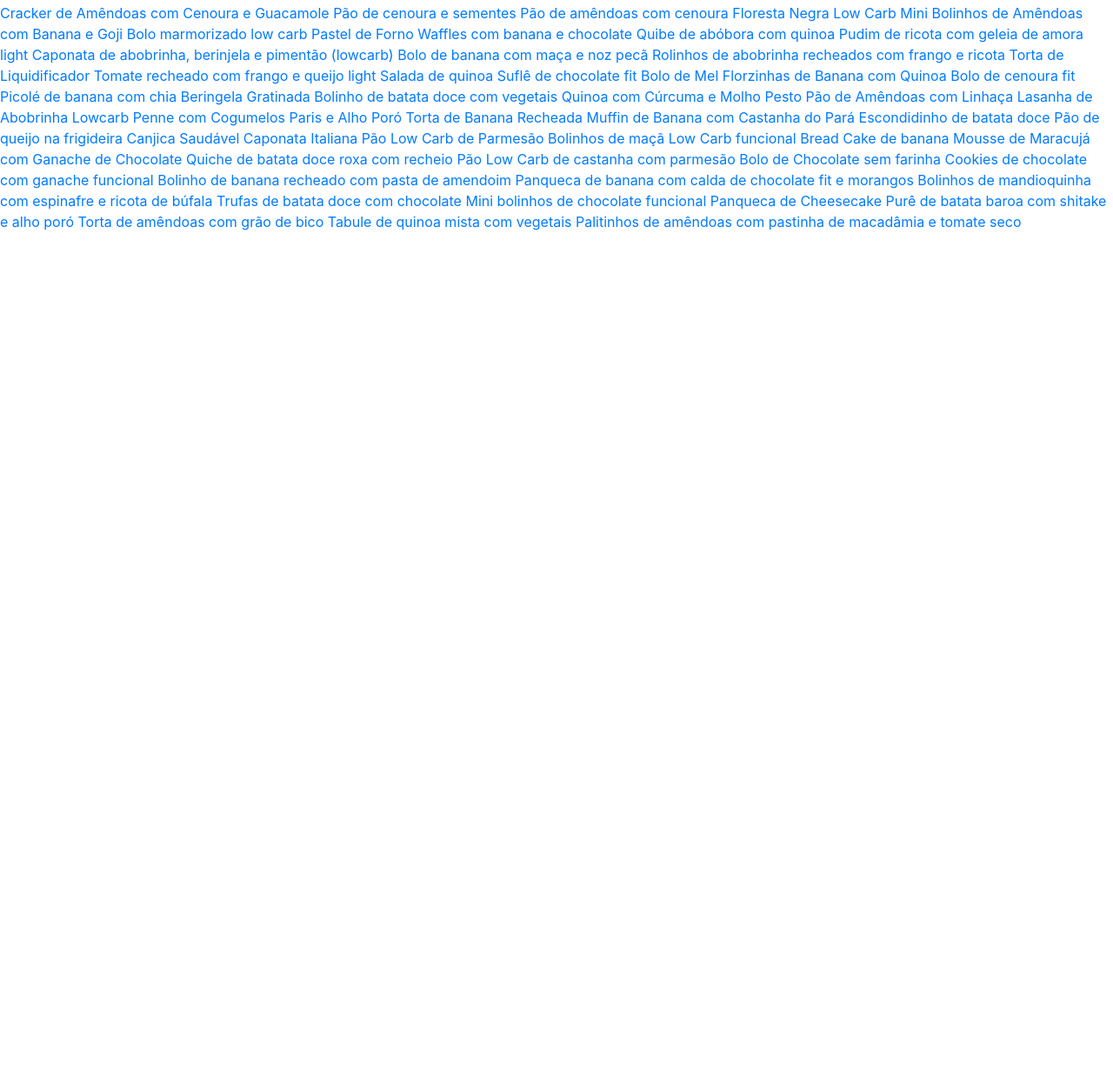
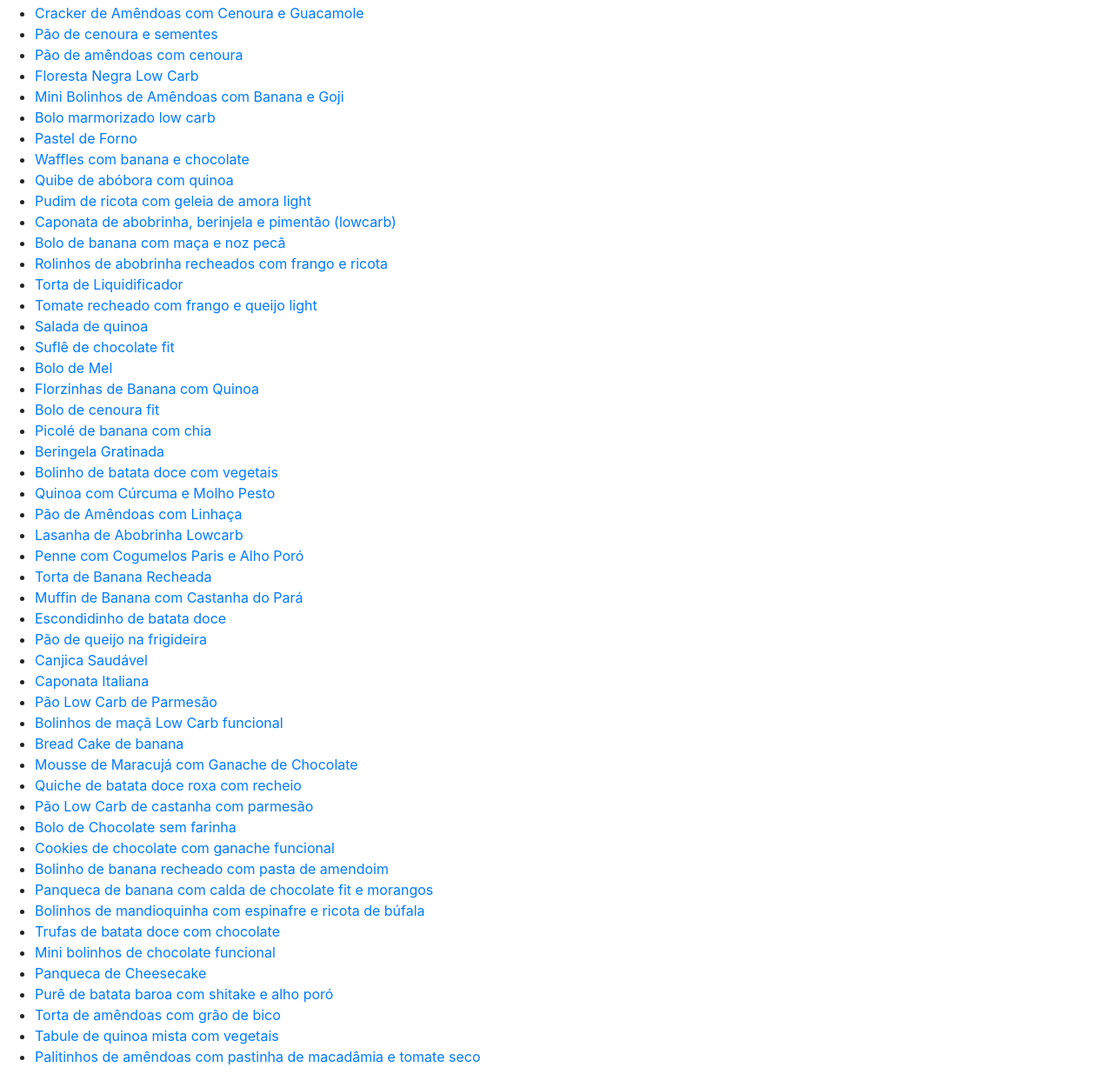
Before and after one commit to evertonaleixo/lieverton-cookbook, a plain HTML site: page index.html in a window 1280 px wide. Shown: the part 53-1296 px from the top of the page at 87% size. Before the commit the page ends 800 px from the top, so only its background shows below. Drawn offline with nearby package versions, Linux system fonts and the light colour scheme.

Commit message:
put in list format

```diff
--- a/index.html
+++ b/index.html
@@ -12,211 +12,314 @@
   </head>
   <body>
     <h1>Receitas para Lia e Everton!</h1>
-
+    <ul>
+        <li>
             <a href="http://emporiumroma.com.br/alimentacao-saude/cracker-de-amendoas-com-cenoura-e-guacamole/">
                 Cracker de Amêndoas com Cenoura e Guacamole
             </a>
+        </li>
 
+        <li>
             <a href="http://emporiumroma.com.br/alimentacao-saude/pao-de-cenoura-e-sementes/">
                 Pão de cenoura e sementes
             </a>
+        </li>
 
 
+        <li>
             <a href="http://emporiumroma.com.br/alimentacao-saude/pao-de-amendoas-com-cenoura/">
                 Pão de amêndoas com cenoura
             </a>
+        </li>
 
+        <li>
             <a href="http://emporiumroma.com.br/alimentacao-saude/floresta-negra-low-carb/">
                 Floresta Negra Low Carb
             </a>
+        </li>
 
+        <li>
             <a href="http://emporiumroma.com.br/alimentacao-saude/mini-bolinhos-de-amendoas-com-banana-e-goji/">
                 Mini Bolinhos de Amêndoas com Banana e Goji
             </a>
+        </li>
 
+        <li>
             <a href="http://emporiumroma.com.br/alimentacao-saude/bolo-marmorizado-low-carb/">
                 Bolo marmorizado low carb
             </a>
+        </li>
 
+        <li>
             <a href="http://emporiumroma.com.br/alimentacao-saude/pastel-de-forno/">
                 Pastel de Forno
             </a>
+        </li>
 
+        <li>
             <a href="http://emporiumroma.com.br/alimentacao-saude/waffles-com-banana-e-chocolate/">
                 Waffles com banana e chocolate
             </a>
+        </li>
 
+        <li>
             <a href="http://emporiumroma.com.br/alimentacao-saude/quibe-de-abobora-com-quinoa/">
                 Quibe de abóbora com quinoa
             </a>
+        </li>
 
+        <li>
             <a href="http://emporiumroma.com.br/alimentacao-saude/pudim-de-ricota-com-geleia-de-amora-light/">
                 Pudim de ricota com geleia de amora light
             </a>
+        </li>
 
+        <li>
             <a href="http://emporiumroma.com.br/alimentacao-saude/caponata-de-abobrinha-berinjela-e-pimentao-lowcarb/">
                 Caponata de abobrinha, berinjela e pimentão (lowcarb)
             </a>
+        </li>
 
+        <li>
             <a href="http://emporiumroma.com.br/alimentacao-saude/bolo-de-banana-com-maca-e-noz-peca/">
                 Bolo de banana com maça e noz pecã
             </a>
+        </li>
 
+        <li>
             <a href="http://emporiumroma.com.br/alimentacao-saude/rolinhos-de-abobrinha-recheados-com-frango-e-ricota/">
                 Rolinhos de abobrinha recheados com frango e ricota
             </a>
+        </li>
 
+        <li>
             <a href="http://emporiumroma.com.br/alimentacao-saude/torta-de-liquidificador/">
                 Torta de Liquidificador
             </a>
+        </li>
 
+        <li>
             <a href="http://emporiumroma.com.br/alimentacao-saude/tomate-recheado-com-frango-e-queijo-light/">
                 Tomate recheado com frango e queijo light
             </a>
+        </li>
 
+        <li>
             <a href="http://emporiumroma.com.br/alimentacao-saude/salada-de-quinoa/">
                 Salada de quinoa
             </a>
+        </li>
 
+        <li>
             <a href="http://emporiumroma.com.br/alimentacao-saude/sufle-de-chocolate-fit/">
                 Suflê de chocolate fit
             </a>
+        </li>
 
+        <li>
             <a href="http://emporiumroma.com.br/alimentacao-saude/bolo-de-mel/">
                 Bolo de Mel
             </a>
+        </li>
 
+        <li>
             <a href="http://emporiumroma.com.br/alimentacao-saude/florzinhas-de-banana-com-quinoa/">
                 Florzinhas de Banana com Quinoa
             </a>
+        </li>
 
+        <li>
             <a href="http://emporiumroma.com.br/alimentacao-saude/bolo-de-cenoura-fit/">
                 Bolo de cenoura fit
             </a>
+        </li>
 
+        <li>
             <a href="http://emporiumroma.com.br/alimentacao-saude/picole-de-banana-com-chia/">
                 Picolé de banana com chia
             </a>
+        </li>
 
+        <li>
             <a href="http://emporiumroma.com.br/alimentacao-saude/beringela-gratinada/">
                 Beringela Gratinada
             </a>
+        </li>
 
+        <li>
             <a href="http://emporiumroma.com.br/alimentacao-saude/bolinho-de-batata-doce-com-vegetais/">
                 Bolinho de batata doce com vegetais
             </a>
+        </li>
 
+        <li>
             <a href="http://emporiumroma.com.br/alimentacao-saude/quinoa-com-curcuma-e-molho-pesto-2/">
                 Quinoa com Cúrcuma e Molho Pesto
             </a>
+        </li>
 
+        <li>
             <a href="http://emporiumroma.com.br/alimentacao-saude/pao-de-amendoas-com-linhaca/">
                 Pão de Amêndoas com Linhaça
             </a>
+        </li>
 
+        <li>
             <a href="http://emporiumroma.com.br/alimentacao-saude/lasanha-de-abobrinha-lowcarb/">
                 Lasanha de Abobrinha Lowcarb
             </a>
+        </li>
 
+        <li>
             <a href="http://emporiumroma.com.br/alimentacao-saude/penne-com-cogumelos-paris-e-alho-poro/">
                 Penne com Cogumelos Paris e Alho Poró
             </a>
+        </li>
 
+        <li>
             <a href="http://emporiumroma.com.br/alimentacao-saude/torta-de-banana-recheada/">
                 Torta de Banana Recheada
             </a>
+        </li>
 
+        <li>
             <a href="http://emporiumroma.com.br/alimentacao-saude/muffin-de-banana-com-castanha-do-para/">
                 Muffin de Banana com Castanha do Pará
             </a>
+        </li>
 
+        <li>
             <a href="http://emporiumroma.com.br/alimentacao-saude/escondidinho-de-batata-doce-com-frango/">
                 Escondidinho de batata doce
             </a>
+        </li>
 
+        <li>
             <a href="http://emporiumroma.com.br/alimentacao-saude/pao-de-queijo-na-frigideira/">
                 Pão de queijo na frigideira
             </a>
+        </li>
 
+        <li>
             <a href="http://emporiumroma.com.br/alimentacao-saude/canjica-saudavel/">
                 Canjica Saudável
             </a>
+        </li>
 
+        <li>
             <a href="http://emporiumroma.com.br/alimentacao-saude/caponata-italiana/">
                 Caponata Italiana
             </a>
+        </li>
 
+        <li>
             <a href="http://emporiumroma.com.br/alimentacao-saude/pao-low-carb-de-parmesao/">
                 Pão Low Carb de Parmesão
             </a>
+        </li>
 
+        <li>
             <a href="http://emporiumroma.com.br/alimentacao-saude/bolinhos-de-maca-low-carb-funcional/">
                 Bolinhos de maçã Low Carb funcional
             </a>
+        </li>
 
+        <li>
             <a href="http://emporiumroma.com.br/alimentacao-saude/bread-cake-de-banana/">
                 Bread Cake de banana
             </a>
+        </li>
 
+        <li>
             <a href="http://emporiumroma.com.br/alimentacao-saude/mousse-de-maracuja-com-ganache-de-chocolate/">
                 Mousse de Maracujá com Ganache de Chocolate
             </a>
+        </li>
 
+        <li>
             <a href="http://emporiumroma.com.br/alimentacao-saude/quiche-de-batata-doce-roxa-com-recheio-de-frango/">
                 Quiche de batata doce roxa com recheio
             </a>
+        </li>
 
+        <li>
             <a href="http://emporiumroma.com.br/alimentacao-saude/pao-low-carb-de-castanha-com-parmesao/">
                 Pão Low Carb de castanha com parmesão
             </a>
+        </li>
 
+        <li>
             <a href="http://emporiumroma.com.br/alimentacao-saude/bolo-de-chocolate-sem-farinha/">
                 Bolo de Chocolate sem farinha
             </a>
+        </li>
 
+        <li>
             <a href="http://emporiumroma.com.br/alimentacao-saude/cookies-de-chocolate-com-ganache-funcional/">
                 Cookies de chocolate com ganache funcional
             </a>
+        </li>
 
+        <li>
             <a href="http://emporiumroma.com.br/alimentacao-saude/bolinho-de-banana-recheado-com-pasta-de-amendoim/">
                 Bolinho de banana recheado com pasta de amendoim
             </a>
+        </li>
 
+        <li>
             <a href="http://emporiumroma.com.br/alimentacao-saude/panqueca-de-banana-com-calda-de-chocolate-fit-e-morangos/">
                 Panqueca de banana com calda de chocolate fit e morangos
             </a>
+        </li>
 
+        <li>
             <a href="http://emporiumroma.com.br/alimentacao-saude/bolinhos-de-mandioquinha-com-espinafre-e-ricota-de-bufala/">
                 Bolinhos de mandioquinha com espinafre e ricota de búfala
             </a>
+        </li>
 
+        <li>
             <a href="http://emporiumroma.com.br/alimentacao-saude/trufas-de-batata-doce-com-chocolate/">
                 Trufas de batata doce com chocolate
             </a>
+        </li>
 
+        <li>
             <a href="http://emporiumroma.com.br/alimentacao-saude/mini-bolinhos-de-chocolate-funcional/">
                 Mini bolinhos de chocolate funcional
             </a>
+        </li>
 
+        <li>
             <a href="http://emporiumroma.com.br/alimentacao-saude/panqueca-de-cheesecake/">
                 Panqueca de Cheesecake
             </a>
+        </li>
 
+        <li>
             <a href="http://emporiumroma.com.br/alimentacao-saude/pure-de-baroa-com-shitake-e-alho-poro/">
                 Purê de batata baroa com shitake e alho poró
             </a>
+        </li>
 
+        <li>
             <a href="http://emporiumroma.com.br/alimentacao-saude/torta-de-amendoas-com-grao-de-bico/">
                 Torta de amêndoas com grão de bico
             </a>
+        </li>
 
+        <li>
             <a href="http://emporiumroma.com.br/alimentacao-saude/tabule-de-quinoa-mista-com-vegetais/">
                 Tabule de quinoa mista com vegetais
             </a>
+        </li>
 
+        <li>
             <a href="http://emporiumroma.com.br/alimentacao-saude/palitinhos-de-amendoas-com-pastinha-de-macadamia-e-tomate-seco/">
                 Palitinhos de amêndoas com pastinha de macadâmia e tomate seco
             </a>
+        </li>
+    </ul>
 
     <!-- Optional JavaScript -->
     <!-- jQuery first, then Popper.js, then Bootstrap JS -->
```
Lines whose indentation alone changed are shown as unchanged.
